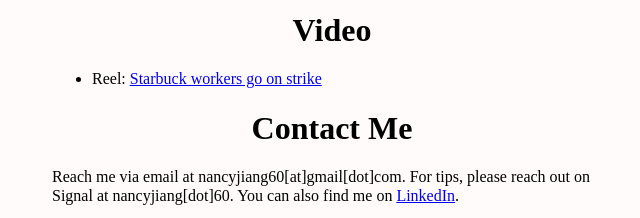
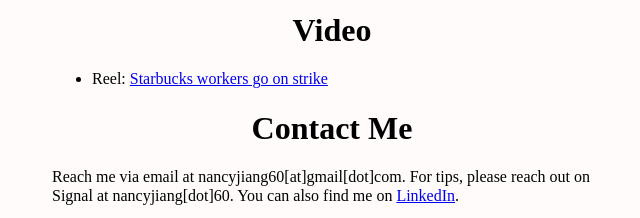
Before and after one commit to jiangnancy/Website, a plain HTML site: page index.html in a window 1280 px wide. Shown: the part 858-1076 px from the top of the page, 308-948 px from the left. Drawn offline with nearby package versions, Linux system fonts and the light colour scheme.

Commit message:
Add files via upload

```diff
--- a/index.html
+++ b/index.html
@@ -39,7 +39,7 @@
 		</ul>
 	<h1> Video </h1>
 	<ul>
-		<li>Reel: <a href="https://www.instagram.com/reel/DSJWI9Ujb9S/?utm_source=ig_web_copy_link&igsh=MzRlODBiNWFlZA==">Starbuck workers go on strike</a href>
+		<li>Reel: <a href="https://www.instagram.com/reel/DSJWI9Ujb9S/?utm_source=ig_web_copy_link&igsh=MzRlODBiNWFlZA==">Starbucks workers go on strike</a href>
 		</ul>
 
 	<h1> Contact Me </h1>
```
